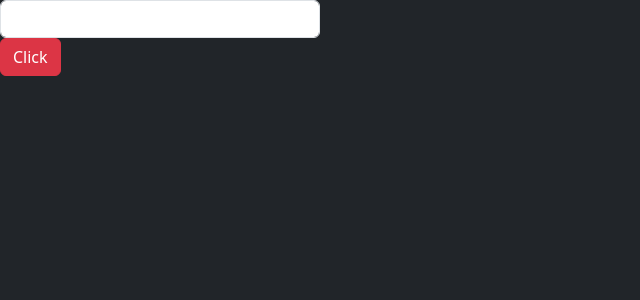
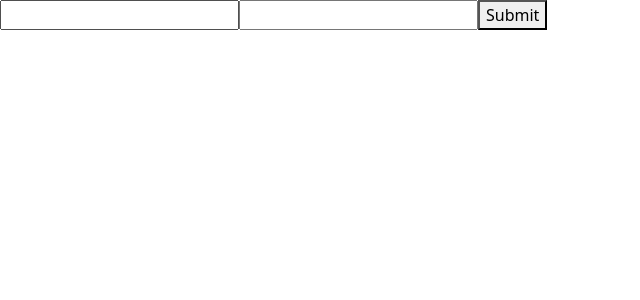
Before and after one commit to kewalkhondekar25/React-Under-The-Hood, a React (Vite) app: page / in a window 1280 px wide. Shown: the top 300 px of the page, without its empty margins (0-640 px from the left). Built offline with nearby package versions, Linux system fonts and the light colour scheme.

Commit message:
feat - controlled component added

```diff
--- a/src/App.jsx
+++ b/src/App.jsx
@@ -30,6 +30,8 @@ import { UseState } from './Components/Hooks/UseState'
 import { Parent } from './Components/Props/Parent'
 import { Inline } from './Components/InlineExpression/Inline'
 import { EventHandling } from './Components/EventHandling/EventHandling'
+import { Forms } from './Components/Forms/Forms'
+import { ControlComp } from './Components/ControlUncontrolComp/ControlComp'
 
 function App() {
 
@@ -62,7 +64,9 @@ function App() {
       {/* <UseState/> */}
       {/* <Parent/> */}
       {/* <Inline/> */}
-      <EventHandling/>
+      {/* <EventHandling/> */}
+      {/* <Forms/> */}
+      <ControlComp/>
     </>
   )
 }
--- /dev/null
+++ b/src/Components/ControlUncontrolComp/ControlComp.jsx
@@ -0,0 +1,20 @@
+import React from 'react'
+
+export const ControlComp = () => {
+
+    const name = React.createRef();
+    const age = React.createRef();
+
+    const handleSubmit = () => {
+        console.log(name.current.value);
+        console.log(age.current.value);
+    }
+
+  return (
+    <div>
+        <input type="text"  ref={name}/>
+        <input type="number" ref={age} />
+        <button onClick={handleSubmit}>Submit</button>
+    </div>
+  )
+}
--- /dev/null
+++ b/src/Components/Forms/Forms.jsx
@@ -0,0 +1,14 @@
+import React from 'react'
+
+export const Forms = () => {
+
+    const handleNameChange = (e) => {
+        console.log(e.target.value);
+    }
+  return (
+    <div>
+        <input type="text" placeholder='your name' onChange={handleNameChange} />
+        <input type="number" placeholder='your age' onChange={handleNameChange} />
+    </div>
+  )
+}
```
